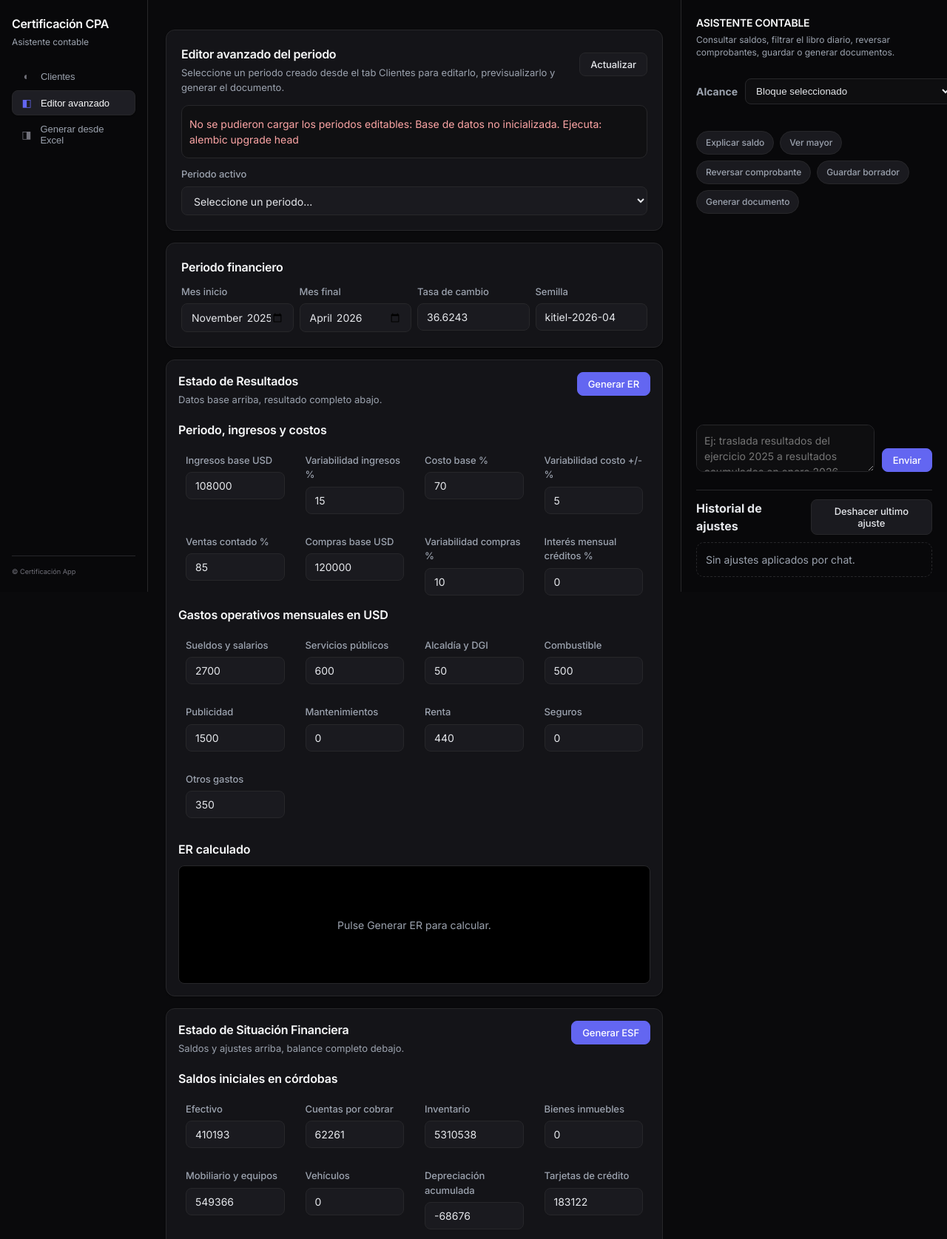
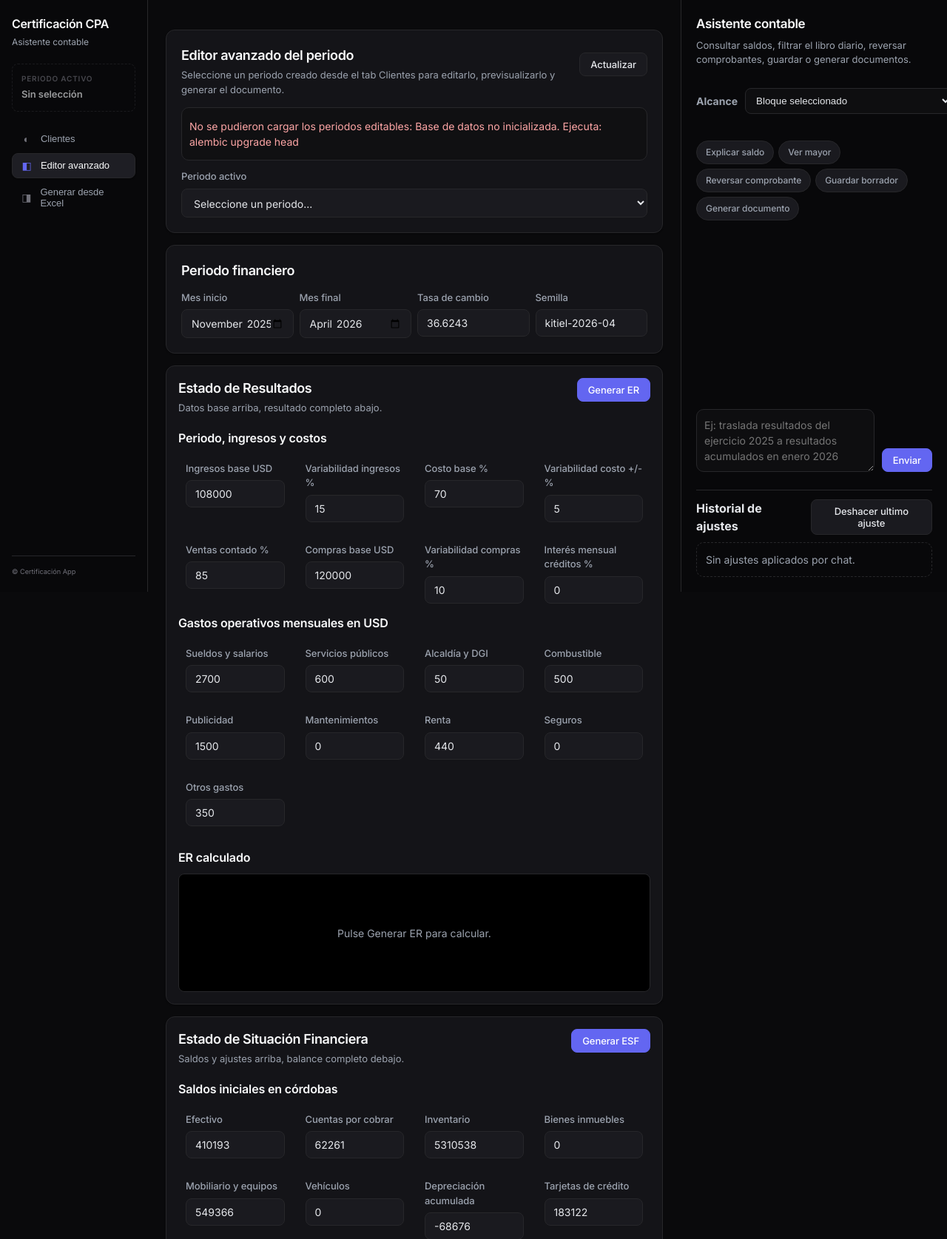
Before and after one commit to yamilgnr22/certificacion_app, a Flask app: page / in a window 1280 px wide. Shown: the top 1675 px of the page at 74% size. Run offline with Flask 3, Linux system fonts and the light colour scheme.

Commit message:
style(ui): pulir asistente, badge de contexto y jerarquia tipografica
Cinco ajustes acumulados:
- Sidebar muestra cliente y rango de periodo activo como badge,
  con estado en chip (borrador verde, otros amarillo).
- Panel del asistente sube de 420 a 480px, header con tamano normal
  (17px, peso 600) sin uppercase, textarea de 3 filas, mejor gap en
  chips.
- Tab "Generar desde Excel" compacta los cards ER/ESF/Cedula/
  Matricula/LLM en grid de 3 columnas (antes 2).
- Padding del area central de 28x32 a 32x44 para que los inputs
  respiren del borde derecho.
- Card h2 de 16 a 18px con letter-spacing mas marcado; h3 con margen
  inferior consistente.

Co-Authored-By: Claude Sonnet 4.6 <noreply@anthropic.com>

```diff
--- a/webui/static/app.js
+++ b/webui/static/app.js
@@ -1648,6 +1648,32 @@
     }
   }
 
+  function updateSidebarContext(cli, per) {
+    const wrap = qs('#sidebarContext');
+    if (!wrap) return;
+    const clienteEl = qs('#sidebarContextCliente');
+    const periodoEl = qs('#sidebarContextPeriodo');
+    const estadoEl = qs('#sidebarContextEstado');
+    if (!cli && !per) {
+      wrap.classList.add('empty');
+      if (clienteEl) clienteEl.textContent = 'Sin selección';
+      if (periodoEl) periodoEl.textContent = '';
+      if (estadoEl) { estadoEl.textContent = ''; estadoEl.className = 'sidebar-context-estado'; }
+      return;
+    }
+    wrap.classList.remove('empty');
+    const nombre = cli?.nombre_completo || cli?.nombre_negocio || 'Cliente';
+    if (clienteEl) clienteEl.textContent = nombre;
+    if (periodoEl) periodoEl.textContent = per ? `${per.mes_inicial} → ${per.mes_final}` : '';
+    if (estadoEl && per?.estado) {
+      estadoEl.textContent = per.estado;
+      estadoEl.className = `sidebar-context-estado ${per.estado === 'borrador' ? 'ok' : 'warn'}`;
+    } else if (estadoEl) {
+      estadoEl.textContent = '';
+      estadoEl.className = 'sidebar-context-estado';
+    }
+  }
+
   function updateEditorHeader() {
     const wrap = qs('#editorPeriodoHeader');
     const banner = qs('#editorReadonlyBanner');
@@ -1655,6 +1681,7 @@
     if (!activePeriodoDetail) {
       wrap.classList.add('hidden');
       banner?.classList.add('hidden');
+      updateSidebarContext(null, null);
       return;
     }
     wrap.classList.remove('hidden');
@@ -1662,6 +1689,7 @@
     const cli = activePeriodoDetail.cliente || {};
     qs('#epHeaderCliente').textContent = cli.nombre_completo || cli.nombre_negocio || 'Cliente';
     qs('#epHeaderRango').textContent = `${per.mes_inicial} a ${per.mes_final}`;
+    updateSidebarContext(cli, per);
     const estadoBadge = qs('#epHeaderEstado');
     estadoBadge.textContent = per.estado || '';
     estadoBadge.classList.toggle('ok', per.estado === 'borrador');
--- a/webui/static/styles.css
+++ b/webui/static/styles.css
@@ -46,7 +46,7 @@ html, body {
 /* ============== App shell: 3-column layout ============== */
 .app-shell {
   display: grid;
-  grid-template-columns: 240px minmax(0, 1fr) 420px;
+  grid-template-columns: 240px minmax(0, 1fr) 480px;
   min-height: 100vh;
   background: var(--bg);
 }
@@ -74,6 +74,64 @@ html, body {
   font-size: 12px;
   color: var(--muted);
   letter-spacing: -0.005em;
+}
+.sidebar-context {
+  padding: 12px;
+  background: var(--panel);
+  border: 1px solid var(--border);
+  border-radius: var(--radius-md);
+  display: flex;
+  flex-direction: column;
+  gap: 4px;
+}
+.sidebar-context.empty {
+  background: transparent;
+  border-style: dashed;
+  opacity: 0.6;
+}
+.sidebar-context-label {
+  font-size: 10px;
+  font-weight: 600;
+  letter-spacing: 0.08em;
+  text-transform: uppercase;
+  color: var(--muted-strong);
+}
+.sidebar-context-cliente {
+  font-size: 13px;
+  font-weight: 600;
+  color: var(--text-strong);
+  letter-spacing: -0.005em;
+  word-break: break-word;
+}
+.sidebar-context-periodo {
+  font-size: 12px;
+  color: var(--muted);
+  font-variant-numeric: tabular-nums;
+}
+.sidebar-context-periodo:empty { display: none; }
+.sidebar-context-estado {
+  align-self: flex-start;
+  margin-top: 4px;
+  font-size: 10px;
+  font-weight: 600;
+  text-transform: uppercase;
+  letter-spacing: 0.05em;
+  padding: 2px 8px;
+  border-radius: 999px;
+  border: 1px solid var(--border);
+  color: var(--muted);
+  background: var(--panel-2);
+}
+.sidebar-context-estado:empty { display: none; }
+.sidebar-context-estado.ok {
+  color: var(--success);
+  border-color: rgba(52, 211, 153, 0.3);
+  background: rgba(52, 211, 153, 0.08);
+}
+.sidebar-context-estado.warn {
+  color: var(--warn);
+  border-color: rgba(251, 191, 36, 0.3);
+  background: rgba(251, 191, 36, 0.08);
 }
 .sidebar-nav {
   display: flex;
@@ -123,7 +181,7 @@ html, body {
 }
 .app-main {
   min-width: 0;
-  padding: 28px 32px 60px;
+  padding: 32px 44px 64px;
   overflow-x: hidden;
 }
 .app-main .mode-panel { margin: 0; }
@@ -150,19 +208,20 @@ html, body {
   min-height: 0;
 }
 .assistant-header h2 {
-  margin: 0 0 4px;
-  font-size: 14px;
+  margin: 0 0 6px;
+  font-size: 17px;
   font-weight: 600;
-  letter-spacing: -0.015em;
+  letter-spacing: -0.02em;
   color: var(--text-strong);
-  text-transform: uppercase;
+  text-transform: none;
 }
 .assistant-subtitle {
-  margin: 0 0 14px;
-  font-size: 12px;
+  margin: 0 0 16px;
+  font-size: 13px;
   color: var(--muted);
-  line-height: 1.45;
+  line-height: 1.5;
 }
+.app-assistant .chat-quick-actions { gap: 6px; }
 .app-assistant .chat-scope-toolbar {
   margin-bottom: 12px;
 }
@@ -226,10 +285,10 @@ html, body {
   box-shadow: var(--shadow-sm);
 }
 .card h2 {
-  margin: 0 0 12px;
-  font-size: 16px;
+  margin: 0 0 14px;
+  font-size: 18px;
   font-weight: 600;
-  letter-spacing: -0.015em;
+  letter-spacing: -0.02em;
   color: var(--text-strong);
 }
 .card h3 {
@@ -237,6 +296,7 @@ html, body {
   font-weight: 600;
   letter-spacing: -0.01em;
   color: var(--text-strong);
+  margin: 0 0 10px;
 }
 
 .grid-2 { display: grid; grid-template-columns: repeat(2, minmax(0, 1fr)); gap: 14px; }
@@ -471,7 +531,8 @@ html, body {
 .messages .msg.error { color: #fca5a5; }
 .messages .msg.warning { color: #fbbf24; }
 
-.results { display: grid; grid-template-columns: repeat(2, minmax(0, 1fr)); gap: 16px; }
+.results { display: grid; grid-template-columns: repeat(3, minmax(0, 1fr)); gap: 12px; }
+@media (max-width: 1200px) { .results { grid-template-columns: repeat(2, minmax(0, 1fr)); } }
 @media (max-width: 900px) { .results { grid-template-columns: 1fr; } }
 
 /* Result card */
--- a/webui/templates/index.html
+++ b/webui/templates/index.html
@@ -15,6 +15,12 @@
         <div class="sidebar-brand">
           <h1>Certificación CPA</h1>
           <p class="sidebar-tagline">Asistente contable</p>
+        </div>
+        <div id="sidebarContext" class="sidebar-context empty">
+          <div class="sidebar-context-label">Periodo activo</div>
+          <div id="sidebarContextCliente" class="sidebar-context-cliente">Sin selección</div>
+          <div id="sidebarContextPeriodo" class="sidebar-context-periodo"></div>
+          <div id="sidebarContextEstado" class="sidebar-context-estado"></div>
         </div>
         <nav class="sidebar-nav" aria-label="Modo de trabajo">
           <button class="mode-tab" type="button" data-mode-target="clientesMode">
@@ -568,7 +574,7 @@
             <button class="chat-chip" type="button" data-chat-message="Genera el documento">Generar documento</button>
           </div>
           <div class="chat-compose">
-            <textarea id="modelChatInput" rows="2" spellcheck="false" placeholder="Ej: traslada resultados del ejercicio 2025 a resultados acumulados en enero 2026"></textarea>
+            <textarea id="modelChatInput" rows="3" spellcheck="false" placeholder="Ej: traslada resultados del ejercicio 2025 a resultados acumulados en enero 2026"></textarea>
             <button id="btnModelChatSend" class="btn primary" type="button">Enviar</button>
           </div>
           <div class="chat-history-panel">
```
